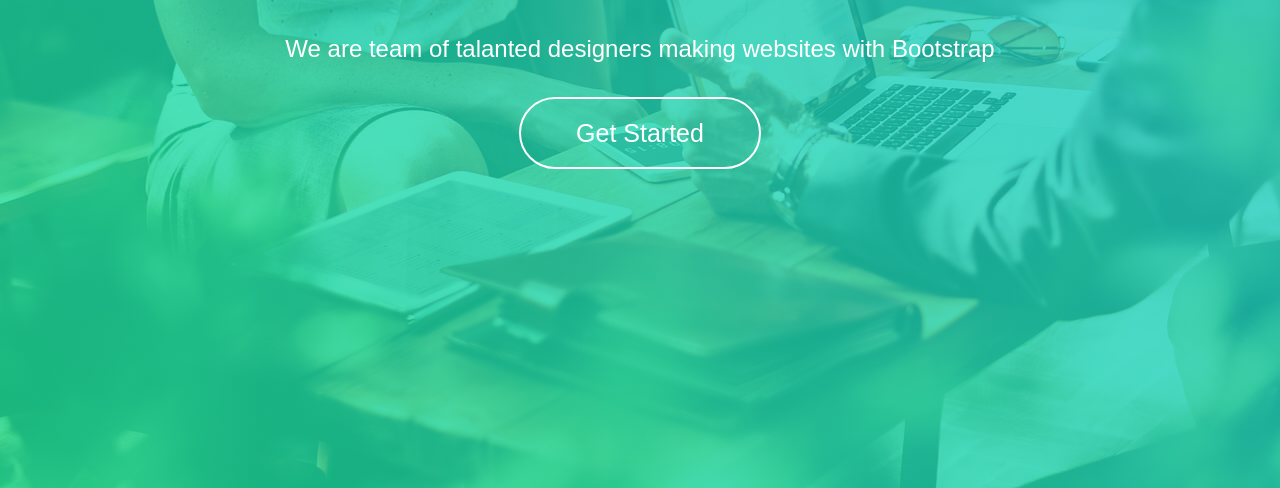
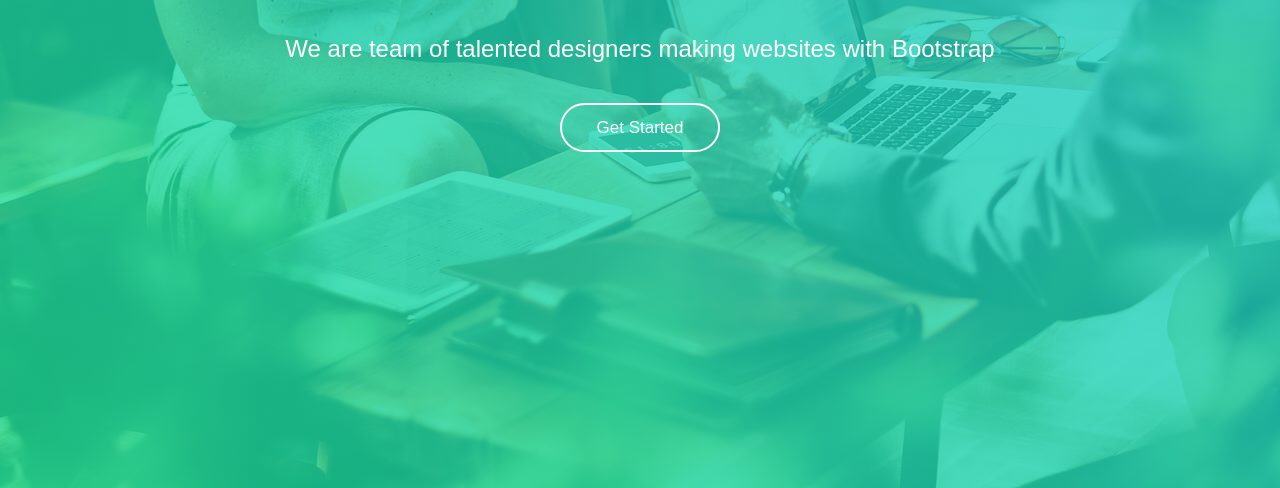
Before and after one commit to shahzaibishtiaq/business-webpage, a plain HTML site: page index.html in a window 1280 px wide. Shown: the part 312-800 px from the top of the page. Drawn offline with Linux system fonts and the light colour scheme; files whose address does not match are found by name.

Commit message:
btn fixes

```diff
--- a/css/style.css
+++ b/css/style.css
@@ -202,28 +202,22 @@ color: #fff!important;
 }
 .home-text a{
     color: #fff;
-    font-size: 25px;
+    font-size: 17px;
     font-family: "Montserrat",sans-serif;
     font-weight: 300;
     border-radius: 50px;
     margin: 60px 0 0 0!important;
-    padding: 20px 55px;
+    padding: 13px 35px;
     text-decoration: none;
     border: 2px solid #fff;
+    transition: 0.5s all;
 }
 .home-text a:hover{
      color: #fff;
-    font-size: 25px;
-    font-family: "Montserrat",sans-serif;
-    font-weight: 300;
-    border-radius: 50px;
-    margin: 40px 0 0 0!important;
-    padding: 20px 55px;
     text-decoration: none;
     border: 2px solid #fff;
     background: #fff;
     color: aqua;
-    transition: 0.5s all;
 }
 
 #home .product-screens{
--- a/index.html
+++ b/index.html
@@ -75,7 +75,7 @@
 <section id="home">
     <div class="container home-text">
       <h2>Welcome to WebSoft</h2>
-        <p>We are team of talanted designers making websites with Bootstrap</p><br><br>
+        <p>We are team of talented designers making websites with Bootstrap</p><br><br>
         <a href="#about">Get Started</a>
     </div>
 </section>
```
